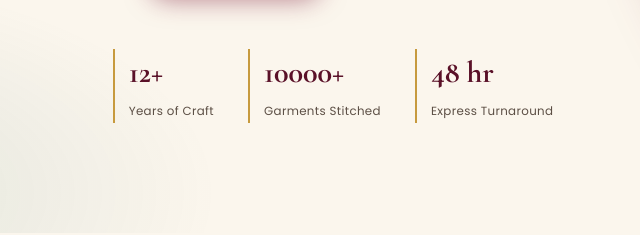
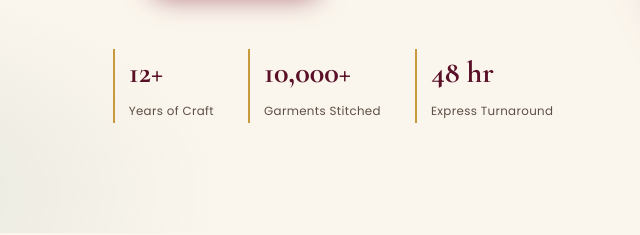
Before and after one commit to pquantumbyte/sri-siddhi-tailoring, a plain HTML site: page index.html in a window 1280 px wide. Shown: the part 571-806 px from the top of the page, 307-947 px from the left. Drawn offline with nearby package versions, Linux system fonts and the light colour scheme.

Commit message:
Update index.html

```diff
--- a/index.html
+++ b/index.html
@@ -1103,7 +1103,7 @@
               ><span class="lbl">Years of Craft</span>
             </div>
             <div>
-              <span class="num">10000+</span
+              <span class="num">10,000+</span
               ><span class="lbl">Garments Stitched</span>
             </div>
             <div>
```
